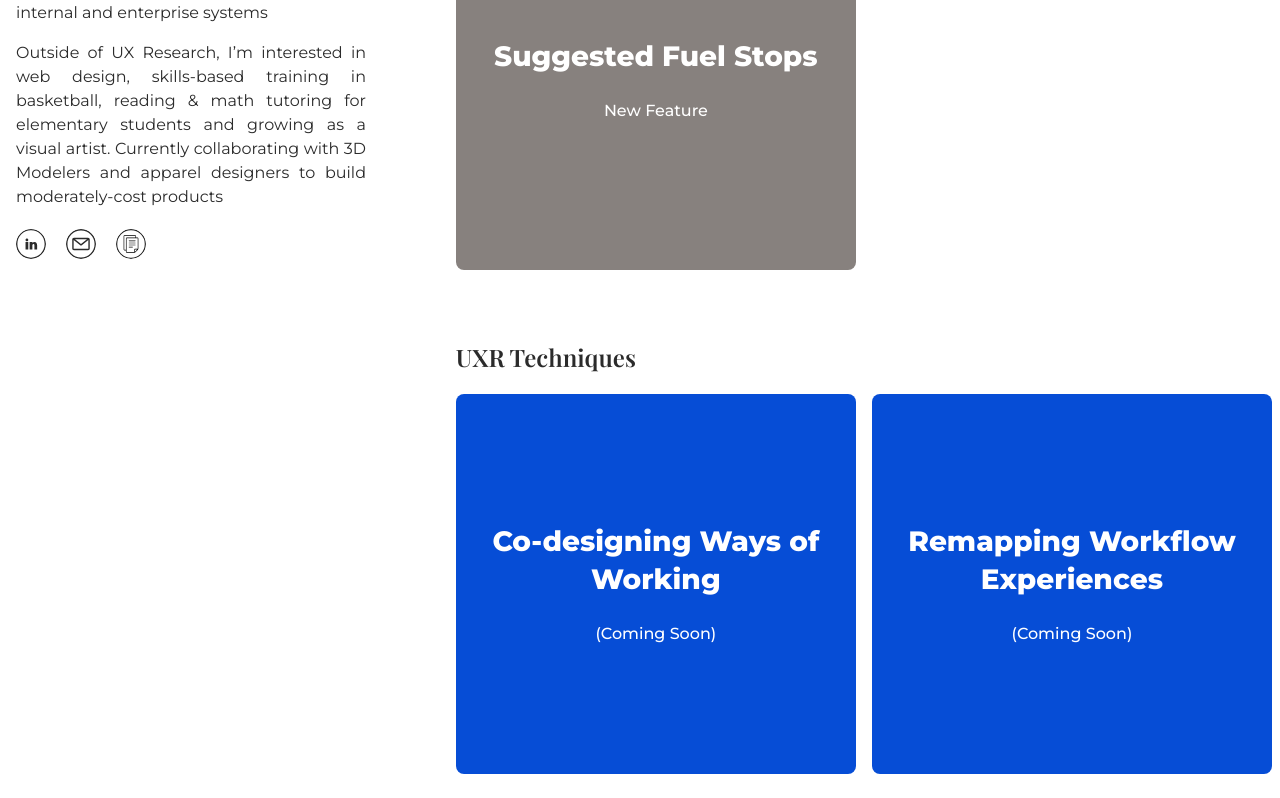
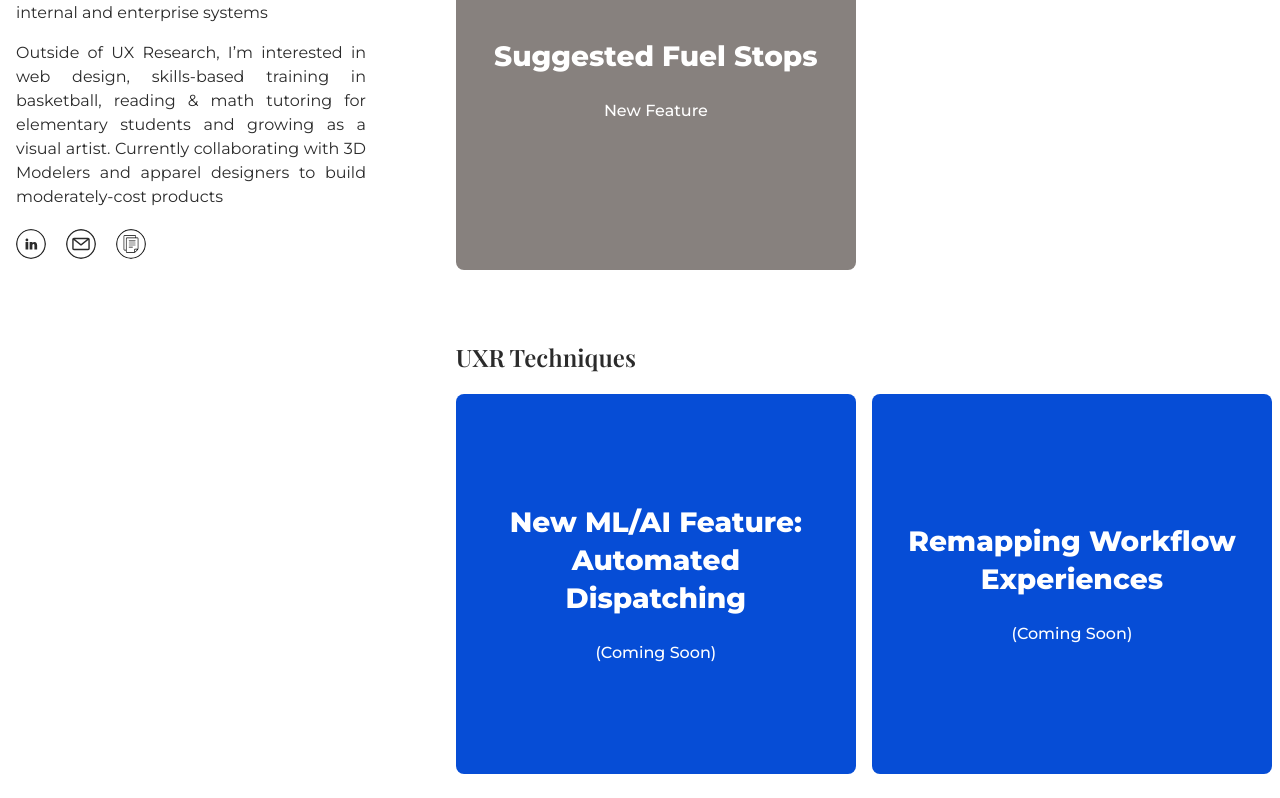
Before and after one commit to hasibulhasananik40420/client-portfolio, a React (Vite) app: page / in a window 1280 px wide. Shown: the part 593-1391 px from the top of the page. Built offline with nearby package versions, Linux system fonts and the light colour scheme.

Commit message:
slider done

```diff
--- a/src/Pages/Home/Header.jsx
+++ b/src/Pages/Home/Header.jsx
@@ -132,7 +132,7 @@ const Header = () => {
                 className="bg-[#064DD6] 2xl:w-[424px] lg:w-[400px] md:w-[600px] md:mx-auto lg:mx-0 w-full md:h-[460px] lg:h-[380px] 2xl:h-[360px] h-[360px] px-2 flex flex-col justify-center items-center cursor-pointer rounded-lg hover:bg-secondaryColor duration-300"
               >
                 <h1 className="text-white 2xl:text-[28px] lg:text-[28px] md:text-[36px] text-[22px] font-Montserrat font-extrabold text-center leading-[38px] px-4">
-                  Co-designing Ways of Working
+                New ML/AI Feature: Automated Dispatching
                 </h1>
 
                 <p className="text-white 2xl:text-[16px] lg:text-[16px] md:text-[22px] text-[14px] font-Montserrat font-medium text-center mt-6 leading-6">
```
